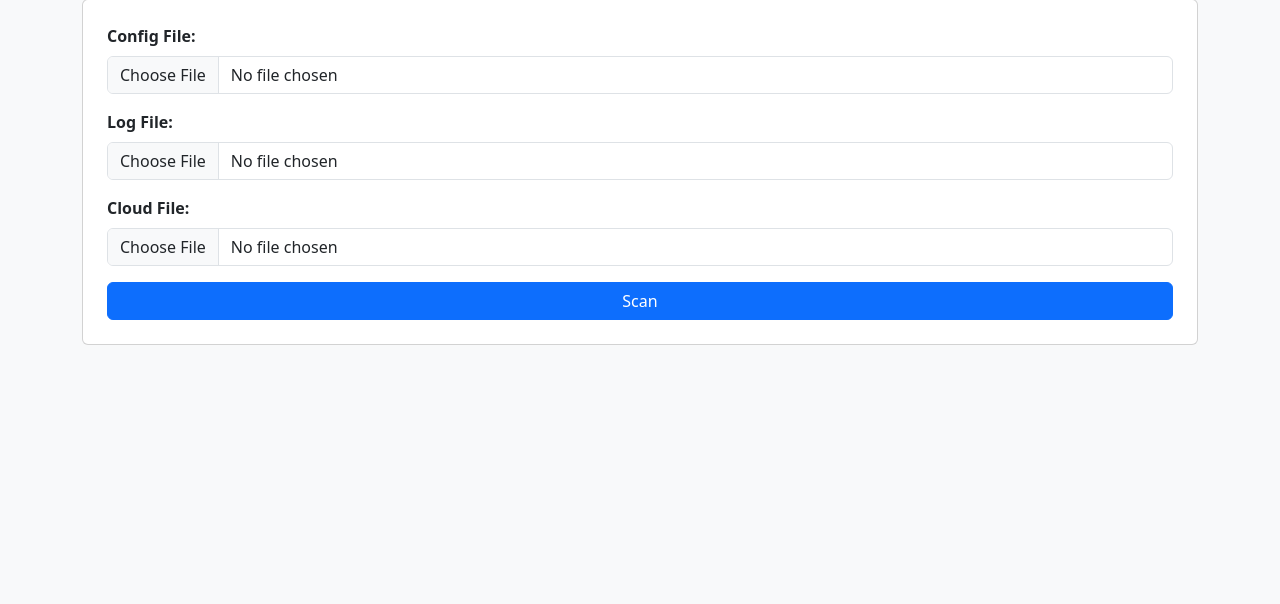
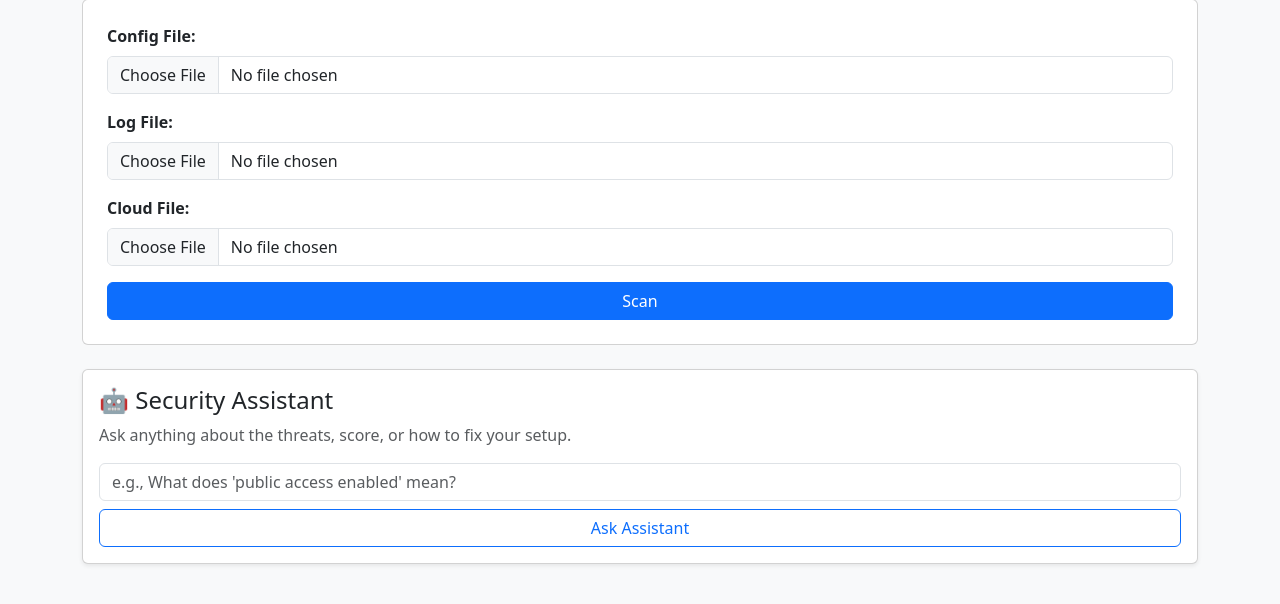
Before and after one commit to OmarAbseh/CloudNova, a Flask app: page / in a window 1280 px wide. Shown: the part 97-701 px from the top of the page. Run offline with Flask 3, Linux system fonts and the light colour scheme.

Commit message:
feat(assistant): add mock AI assistant

```diff
--- a/app.py
+++ b/app.py
@@ -1,8 +1,10 @@
-from flask import Flask, request, render_template
+from flask import Flask, request, render_template, jsonify
 from detectors.config_checker import check_config_file
 from detectors.log_analyzer import analyze_log_file
 from detectors.cloud_rules import analyze_cloudtrail_log
 from ai.predict import predict_threat_risk
+from dotenv import load_dotenv
+import openai
 import yaml
 import json
 import os
@@ -11,6 +13,34 @@ app = Flask(__name__)
 UPLOAD_FOLDER = "uploads"
 os.makedirs(UPLOAD_FOLDER, exist_ok=True)
 
+
+
+@app.route("/ask", methods=["POST"])
+def ask_assistant():
+    question = request.json["question"].lower()
+
+    if "public access" in question:
+        answer = "Public access means a resource like an S3 bucket or system component is open to everyone on the internet. This is a high risk and should be avoided."
+    elif "password required" in question or "authentication" in question:
+        answer = "Password authentication ensures only valid users can log in. If it's disabled, anyone could try to access the system without validation."
+    elif "iam" in question or "permission" in question:
+        answer = "IAM policies define who can do what in your cloud environment. If an IAM policy uses 'Action: *', it gives full admin rights — a critical security flaw."
+    elif "risk score" in question or "ai score" in question:
+        answer = "The AI risk score is a prediction of how vulnerable your project setup is. A score of 1.0 = high threat; 0.0 = safe."
+    elif "fix" in question:
+        answer = "Every threat has a 'fix' section in your scan results. Follow those suggestions to secure your environment."
+    elif "what can you do" in question or "who are you" in question:
+        answer = "I'm your embedded security assistant. I explain threats, help you understand your scan results, and guide you toward more secure configurations."
+    elif "download report" in question:
+        answer = "The downloadable report feature (PDF/JSON) will allow you to archive your scan results and share them with a security team."
+    elif "cloud mind" in question:
+        answer = "Cloud Mind is an upcoming module that will generate secure IAM and cloud configuration files based on your inputs."
+    elif "how does this work" in question:
+        answer = "You upload your dev files (config, logs, cloud data), and we scan for threats using rules and AI. Threats are categorized, scored, and explained."
+    else:
+        answer = "I'm not sure how to answer that yet, but I'm learning more every day. Try asking about threats, scores, fixes, or how the system works."
+
+    return jsonify({"answer": answer})
 
 
 @app.route("/", methods=["GET", "POST"])
--- a/templates/index.html
+++ b/templates/index.html
@@ -35,6 +35,19 @@
         </div>
         {% endif %}
 
+        <!-- Assistant Panel -->
+        <div class="card mb-4 p-3 shadow-sm">
+            <h4>🤖 Security Assistant</h4>
+            <p class="text-muted">Ask anything about the threats, score, or how to fix your setup.</p>
+            <div class="mb-2">
+                <input type="text" id="userInput" class="form-control" placeholder="e.g., What does 'public access enabled' mean?">
+            </div>
+            <button class="btn btn-outline-primary w-100" onclick="sendQuestion()">Ask Assistant</button>
+
+            <div id="assistantResponse" class="mt-3 alert alert-secondary" style="display: none;"></div>
+        </div>
+
+
         <!-- Threat Results -->
         {% if show_results and threats and threats|length > 0 %}
         <h3 class="mb-3">Threats Detected:</h3>
@@ -65,5 +78,24 @@
     </div>
 
     <script src="https://cdn.jsdelivr.net/npm/bootstrap@5.3.0/dist/js/bootstrap.bundle.min.js"></script>
+
+    <script>
+        async function sendQuestion() {
+            const input = document.getElementById("userInput").value;
+            const responseDiv = document.getElementById("assistantResponse");
+            responseDiv.style.display = 'block';
+            responseDiv.innerHTML = "Thinking...";
+
+            const response = await fetch("/ask", {
+                method: "POST",
+                headers: { "Content-Type": "application/json" },
+                body: JSON.stringify({ question: input })
+            });
+
+            const data = await response.json();
+            responseDiv.innerHTML = `<strong>Answer:</strong><br>${data.answer}`;
+        }
+    </script>
+
 </body>
 </html>
```
